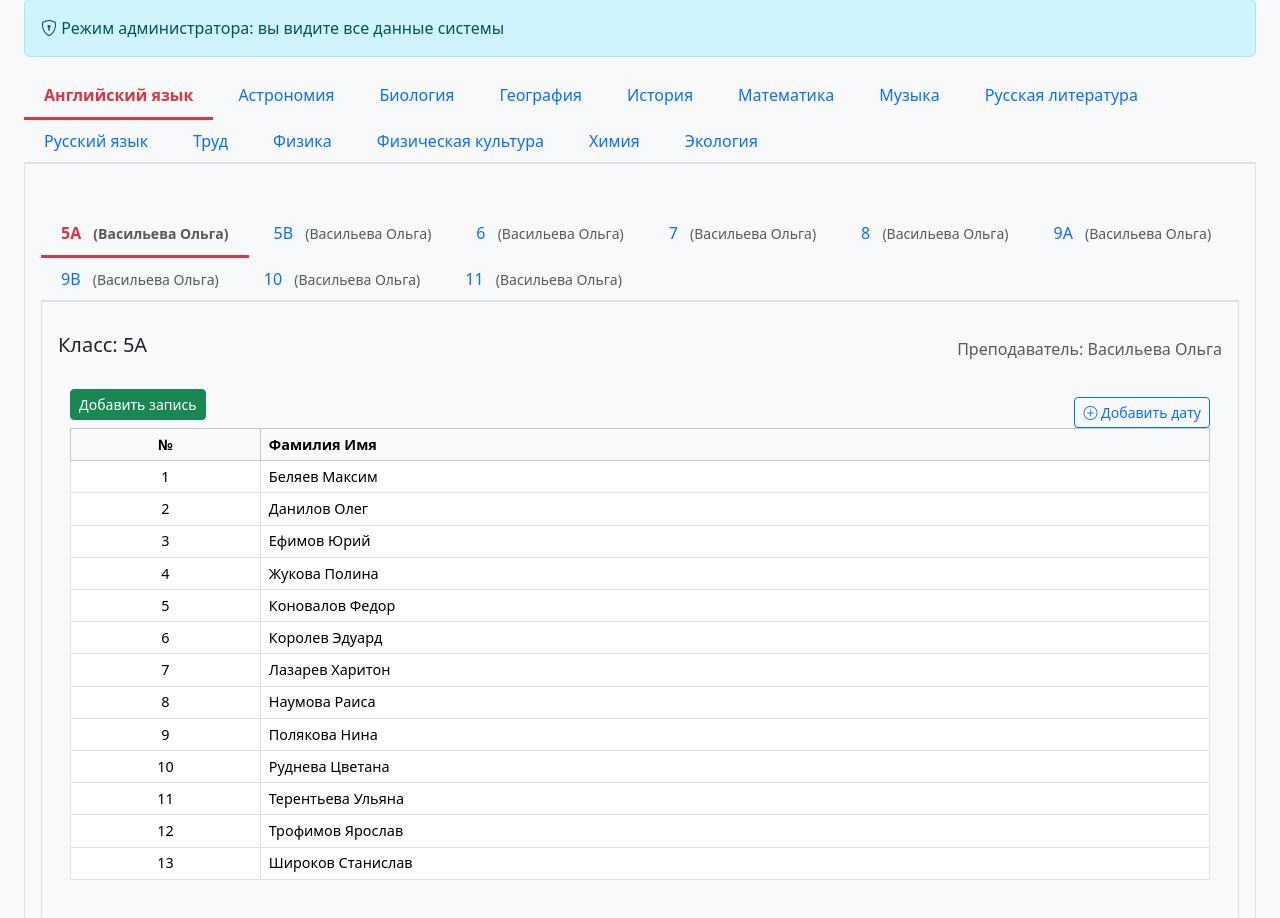
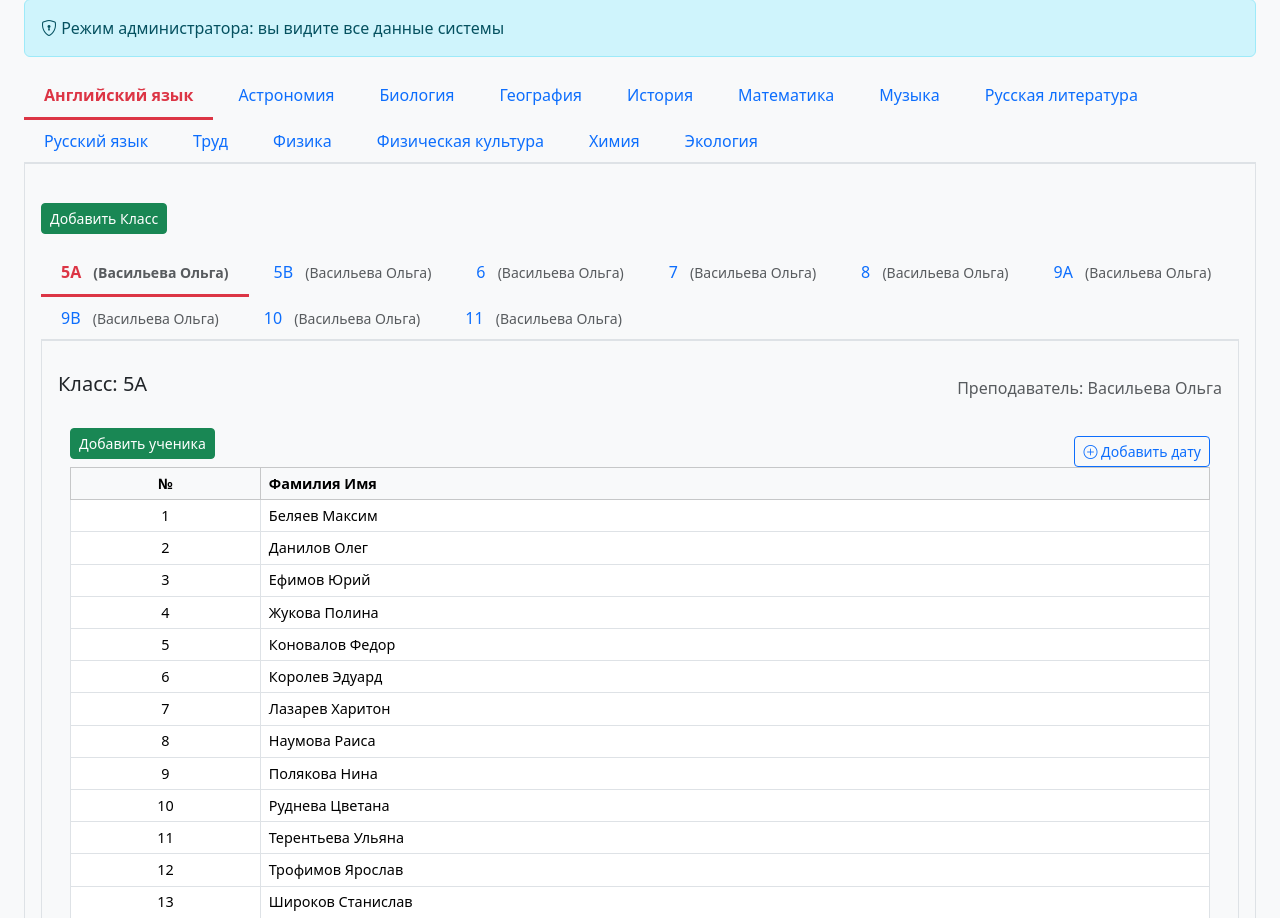
Before and after one commit to Zangetsu20/init, a Flask app: page /posts in a window 1280 px wide. Shown: the part 202-1120 px from the top of the page. Run offline with Flask 3, Linux system fonts and the light colour scheme; a user stored in the database is signed in; data comes from the database, SQL or seed files in the repository; both versions use the stored data as it was after the commit; some libraries are stand-ins or nearby versions.

Commit message:
кнопка добавить класс

```diff
--- a/templates/posts.html
+++ b/templates/posts.html
@@ -8,7 +8,7 @@
     <div class="modal-dialog">
         <div class="modal-content">
             <div class="modal-header">
-                <h5 class="modal-title" id="addRecordModalLabel">Добавить запись</h5>
+                <h5 class="modal-title" id="addRecordModalLabel">Добавить ученика</h5>
                 <button type="button" class="btn-close" data-bs-dismiss="modal" aria-label="Закрыть"></button>
             </div>
             <div class="modal-body">
@@ -22,6 +22,28 @@
                         <label for="lastname" class="form-label">Имя</label>
                         <input type="text" name="lastname" class="form-control" id="lastname" required>
                         <div class="invalid-feedback">Введите имя</div>
+                    </div>
+                    <button class="btn btn-success" type="submit">Сохранить</button>
+                </form>
+            </div>
+        </div>
+    </div>
+</div>
+
+<!-- окно для добавления класса -->
+<div class="modal fade" id="addRecordClassModal" tabindex="-1" aria-labelledby="addRecordClassModalLabel" aria-hidden="true">
+    <div class="modal-dialog">
+        <div class="modal-content">
+            <div class="modal-header">
+                <h5 class="modal-title" id="addRecordClassModalLabel">Добавить Класс</h5>
+                <button type="button" class="btn-close" data-bs-dismiss="modal" aria-label="Закрыть"></button>
+            </div>
+            <div class="modal-body">
+                <form method="post" class="needs-validation" novalidate>
+                    <div class="mb-3">
+                        <label for="firstname" class="form-label">Класс</label>
+                        <input type="text" name="firstname" class="form-control" id="firstname" required>
+                        <div class="invalid-feedback">Введите Класс</div>
                     </div>
                     <button class="btn btn-success" type="submit">Сохранить</button>
                 </form>
@@ -117,7 +139,14 @@
             </div>
             {% else %}
             <!-- Вложенные вкладки (классы) -->
+                    <div class="mt-2">
+                        <button type="button" class="btn btn-success btn-sm" data-bs-toggle="modal"
+                                data-bs-target="#addRecordClassModal">
+                            Добавить Класс
+                        </button>
+                    </div>
             <ul class="nav nav-tabs mt-3" id="classTabs-{{ subject.subject_id }}" role="tablist">
+
                 {% for class_info in subject.classes %}
                 <li class="nav-item" role="presentation">
                     <button class="nav-link {% if loop.first %}active{% endif %}"
@@ -163,7 +192,7 @@
                                                 <div class="mt-2">
                                                     <button type="button" class="btn btn-success btn-sm" data-bs-toggle="modal"
                                                             data-bs-target="#addRecordModal">
-                                                        Добавить запись
+                                                        Добавить ученика
                                                     </button>
                                                 </div>
                                                 <div class="mt-3">
```
Also changed, not shown: instance/newf.db.
